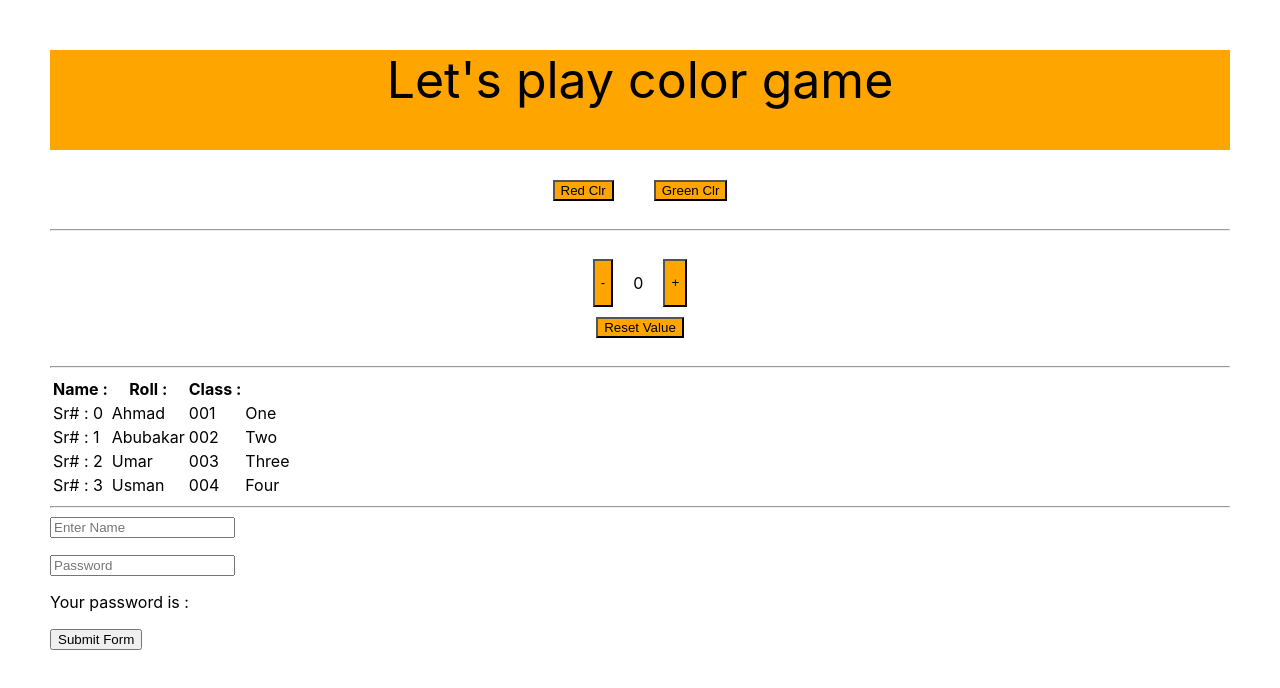
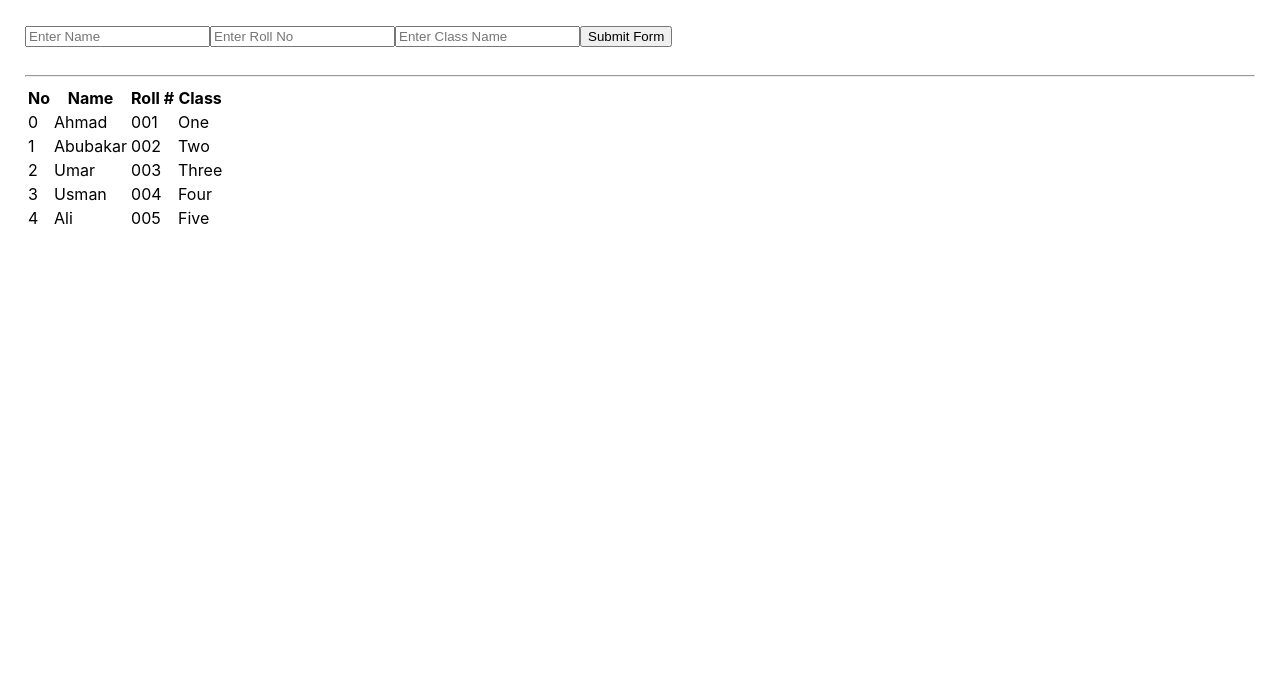
Before and after one commit to hmahmadnaeem/Learn-useState, a React (Create React App) app: page / in a window 1280 px wide. Shown: the top 688 px of the page. Built offline with nearby package versions, Linux system fonts and the light colour scheme.

Commit message:
half work done, remaining will be done in next

```diff
--- a/src/App.js
+++ b/src/App.js
@@ -3,13 +3,15 @@ import "./App.css";
 
 // import files
 import UseStatePractice from "./useStatePractice/UseStatePractice";
+import Student from "./todoAppUsestate/Student";
 
 // start app function
 
 function App() {
   return (
     <div>
-      <UseStatePractice />
+      <Student />
+      {/* <UseStatePractice /> */}
     </div>
   );
 }
--- /dev/null
+++ b/src/todoAppUsestate/Student.js
@@ -0,0 +1,73 @@
+import { useState } from "react";
+import { StudentData } from "./StudentData";
+import StudentList from "./StudentList";
+
+function Student() {
+  const [student, setstudent] = useState(StudentData);
+  //   --- New states for update
+  const [newName, setNewName] = useState("");
+  const [roll, setRoll] = useState("");
+  const [addClass, setAddClass] = useState("");
+  //   const [errMsg, setErrMsg] = useState("");
+
+  //   if (newName != "" && roll != "" && addClass != "") {
+  const ctaHandler = () => {
+    let objStudent = {
+      studName: newName,
+      roll,
+      studClass: addClass,
+    };
+    console.log("data :  ", objStudent);
+    setstudent([...student, objStudent]);
+    setNewName(" ");
+    setRoll(" ");
+    setAddClass(" ");
+  };
+  //   } else {
+  //     setErrMsg("Some values are missing");
+  //   }
+
+  //   start return
+  return (
+    <div style={{ padding: "25px" }}>
+      <div>
+        <input
+          placeholder="Enter Name"
+          value={newName}
+          type="text"
+          name="name"
+          onChange={(e) => setNewName(e.target.value)}
+        />
+        <input
+          placeholder="Enter Roll No"
+          value={roll}
+          type="text"
+          onChange={(e) => setRoll(e.target.value)}
+        />
+        <input
+          placeholder="Enter Class Name"
+          value={addClass}
+          type="text"
+          onChange={(e) => setAddClass(e.target.value)}
+        />
+        <button onClick={ctaHandler}>Submit Form</button>
+
+        {/* <p style={{ backgroundColor: "red" }}>{errMsg}</p> */}
+      </div>
+      <br />
+      <hr />
+      <table>
+        <tr>
+          <th>No </th>
+          <th>Name</th>
+          <th>Roll #</th>
+          <th>Class</th>
+        </tr>
+        {student.map((item, index) => {
+          return <StudentList index={index} students={item} />;
+        })}
+      </table>
+    </div>
+  );
+}
+export default Student;
--- /dev/null
+++ b/src/todoAppUsestate/StudentData.js
@@ -0,0 +1,27 @@
+export const StudentData = [
+  {
+    studName: "Ahmad",
+    roll: "001",
+    studClass: "One",
+  },
+  {
+    studName: "Abubakar",
+    roll: "002",
+    studClass: "Two",
+  },
+  {
+    studName: "Umar",
+    roll: "003",
+    studClass: "Three",
+  },
+  {
+    studName: "Usman",
+    roll: "004",
+    studClass: "Four",
+  },
+  {
+    studName: "Ali",
+    roll: "005",
+    studClass: "Five",
+  },
+];
--- /dev/null
+++ b/src/todoAppUsestate/StudentList.js
@@ -0,0 +1,11 @@
+function StudentList({ students, index }) {
+  return (
+    <tr>
+      <td>{index}</td>
+      <td>{students.studName}</td>
+      <td>{students.roll}</td>
+      <td>{students.studClass}</td>
+    </tr>
+  );
+}
+export default StudentList;
```
